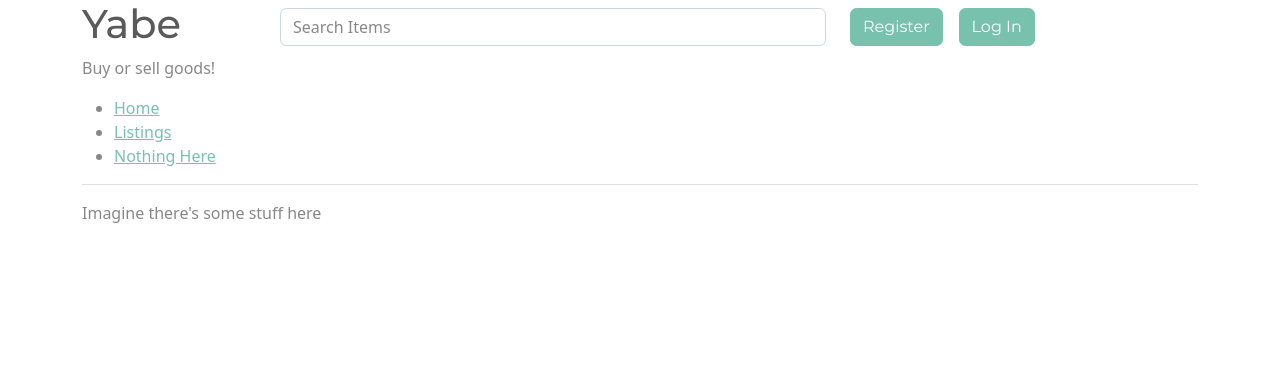
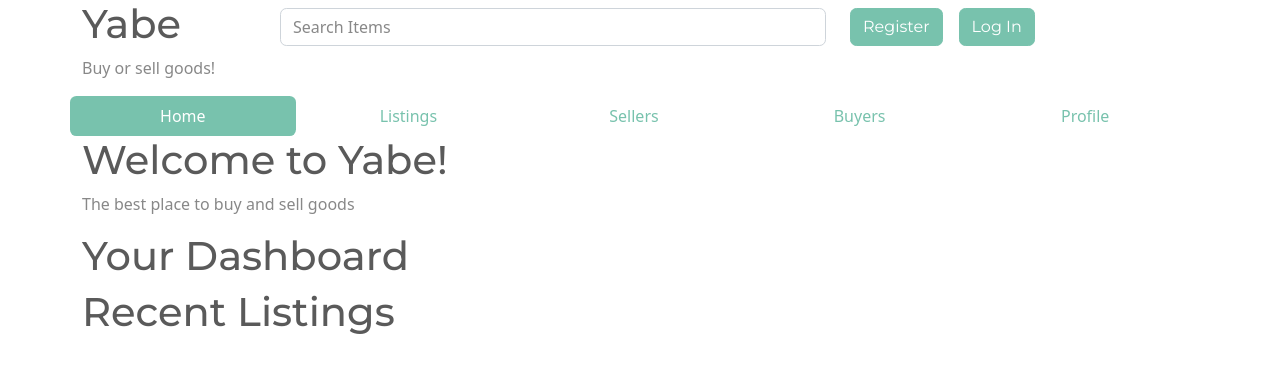
Before and after one commit to gcpreston/yabe, a React (Create React App) app in the folder assets/js/: page / in a window 1280 px wide. Shown: the top 372 px of the page. Built offline with nearby package versions, Linux system fonts and the light colour scheme; the HTML template or start-up script is replaced by a standard one; what normalizr would draw is missing.

Commit message:
create some more react components

```diff
--- a/assets/js/src/App.jsx
+++ b/assets/js/src/App.jsx
@@ -15,7 +15,7 @@ export default function App() {
       <Header />
 
       <Routes>
-        <Route path='/' element={<Layout />}>
+        <Route path='/'>
           <Route index element={<Home />} />
 
           <Route path='listings'>
--- a/assets/js/src/Header.jsx
+++ b/assets/js/src/Header.jsx
@@ -1,9 +1,11 @@
 import React from 'react';
 import AuthLoader from "./AuthLoader";
 import SearchBar from "./SearchBar";
+import NavBar from "./NavBar";
 
 const Header = () => {
   return (
+    <>
       <div className='row'>
         <div className='col-2'>
           <a href='/' className='text-decoration-none'>
@@ -14,6 +16,10 @@ const Header = () => {
         <SearchBar />
         <AuthLoader />
       </div>
+      <div className='row'>
+        <NavBar />
+      </div>
+    </>
   )
 }
 
--- /dev/null
+++ b/assets/js/src/NavBar.jsx
@@ -0,0 +1,25 @@
+import React from "react";
+
+const NavBar = () => {
+  return (
+    <ul className='nav nav-pills nav-justified'>
+      <li className='nav-item'>
+        <a className='nav-link active' href='/'>Home</a>
+      </li>
+      <li className='nav-item'>
+        <a className='nav-link' href='/listings'>Listings</a>
+      </li>
+      <li className='nav-item'>
+        <a className='nav-link' href='/sellers'>Sellers</a>
+      </li>
+      <li className='nav-item'>
+        <a className='nav-link' href='/buyers'>Buyers</a>
+      </li>
+      <li className='nav-item'>
+        <a className='nav-link' href='/profile'>Profile</a>
+      </li>
+    </ul>
+  )
+}
+
+export default NavBar;
--- a/assets/js/src/pages/Home.jsx
+++ /dev/null
@@ -1,5 +0,0 @@
-import React from 'react';
-
-export default function Home() {
-  return <p>Imagine there's some stuff here</p>
-}
--- /dev/null
+++ b/assets/js/src/pages/Home/index.jsx
@@ -0,0 +1,18 @@
+import React from 'react';
+
+const Home = () => {
+  return (
+    <>
+      <div className='row'>
+        <div className='col-12'>
+          <h1>Welcome to Yabe!</h1>
+          <p>The best place to buy and sell goods</p>
+        </div>
+      </div>
+      <h1>Your Dashboard</h1>
+      <h1>Recent Listings</h1>
+    </>
+  )
+}
+
+export default Home;
--- /dev/null
+++ b/assets/js/src/pages/Listings/ListingItem.jsx
@@ -0,0 +1,29 @@
+import React from "react";
+import {Link} from "react-router-dom";
+
+const ListingItem = item =>
+  <li key={item.id} className='list-group-item'>
+    <div className='row'>
+      <div className='col-2'>
+        <img src={item.image_url} alt={item.id} className='img-fluid img-thumbnail'/>
+      </div>
+      <div className='col-10'>
+        <Link to={`/listings/${item.id}`}>
+          <h2>
+            {item.name}
+          </h2>
+        </Link>
+        <p>
+          Sold by: {item.seller.email}
+        </p>
+        <p>
+          {item.description}
+        </p>
+        <h2>
+          ${item.price}
+        </h2>
+      </div>
+    </div>
+  </li>
+
+export default ListingItem;
--- a/assets/js/src/pages/Listings/index.jsx
+++ b/assets/js/src/pages/Listings/index.jsx
@@ -4,6 +4,7 @@ import { Link, Outlet } from 'react-router-dom';
 
 import { selectAllItems } from '../../features/listings/listingsSlice';
 import { fetchAllItems } from '../../features/listings/listingsService';
+import ListingItem from "./ListingItem";
 
 export default function Listings() {
   const dispatch = useDispatch();
@@ -14,13 +15,9 @@ export default function Listings() {
   }, []);
 
   return (
-    <ul>
+    <ul className='list-group'>
       {items.map(item => (
-      <li key={item.id}>
-        <Link to={`/listings/${item.id}`}>
-          {item.name}: {item.price} cents
-        </Link>
-      </li>
+        <ListingItem {...item} />
       ))}
       <Outlet />
     </ul>
```
Lines whose indentation alone changed are shown as unchanged.
